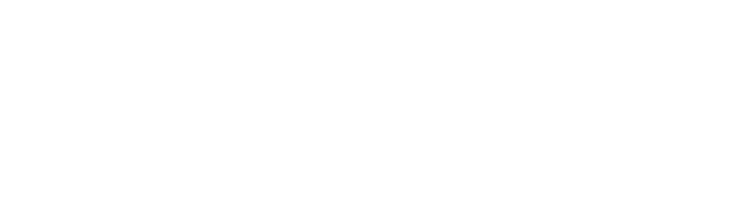
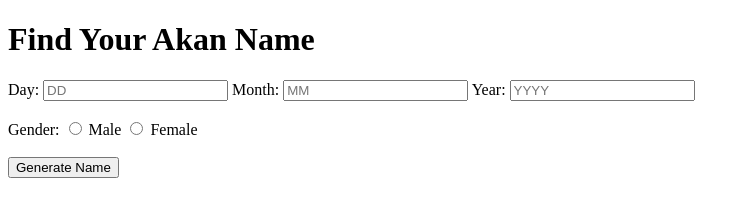
Before and after one commit to danking07/potato, a plain HTML site: page index.html in a window 1280 px wide. Shown: the whole page, without its empty margins (0-750 px from the left). Drawn offline with Linux system fonts and the light colour scheme.

Commit message:
Refactor HTML structure for Akan Name Generator form and add input fields

```diff
--- a/index.html
+++ b/index.html
@@ -2,10 +2,38 @@
 <html lang="en">
 <head>
     <meta charset="UTF-8">
-    <meta name="viewport" content="width=device-width, initial-scale=1.0">
-    <title>Potato</title>
+    <title>Akan Name Generator</title>
 </head>
 <body>
 
+    <h1>Find Your Akan Name</h1>
+
+    <form id="akanForm">
+        <!-- Birthday Inputs -->
+        <label for="day">Day:</label>
+        <input type="number" id="day" placeholder="DD" required>
+
+        <label for="month">Month:</label>
+        <input type="number" id="month" placeholder="MM" required>
+
+        <label for="year">Year:</label>
+        <input type="number" id="year" placeholder="YYYY" required>
+
+        <br><br>
+
+        <!-- Gender Selection -->
+        <label>Gender:</label>
+        <input type="radio" name="gender" value="male" id="male" required> Male
+        <input type="radio" name="gender" value="female" id="female"> Female
+
+        <br><br>
+
+        <button type="submit">Generate Name</button>
+    </form>
+
+    <!-- This is where the result will show up -->
+    <h2 id="result"></h2>
+
+    <script src="script.js"></script>
 </body>
 </html>
```
